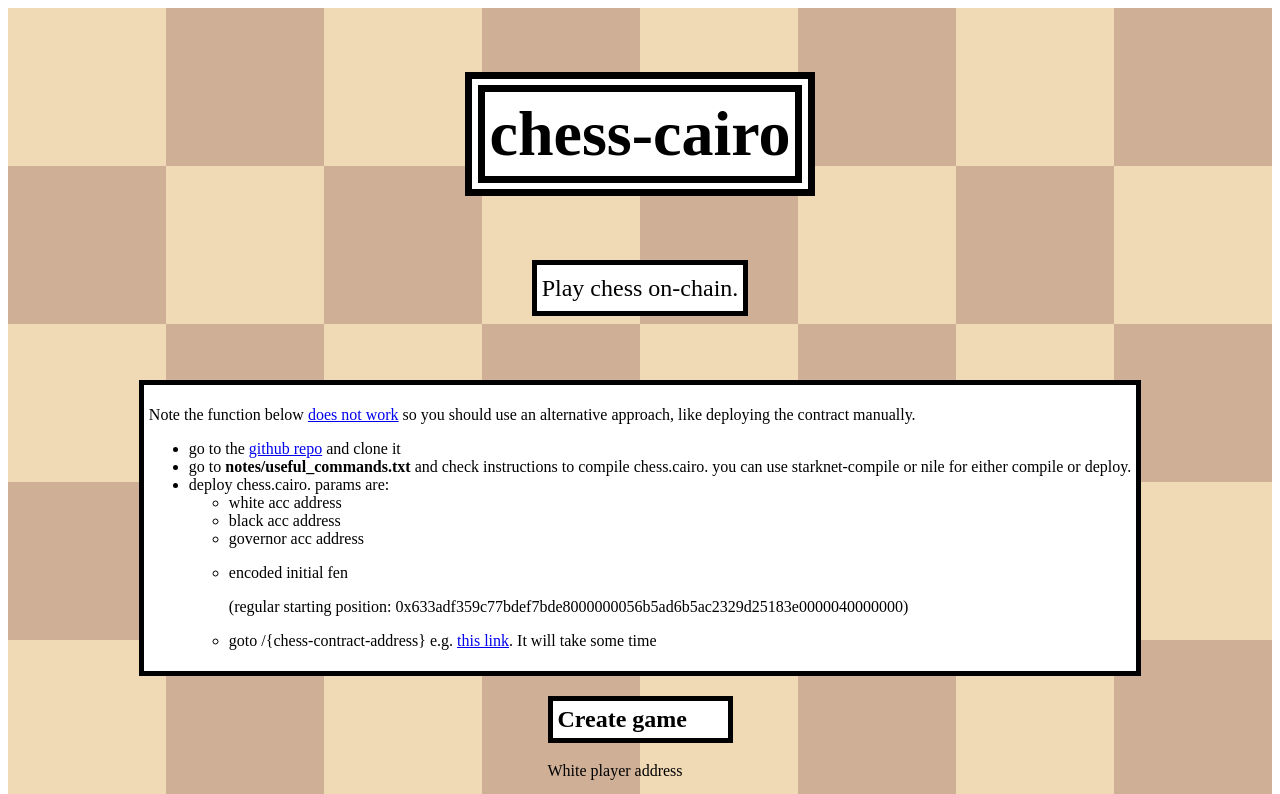
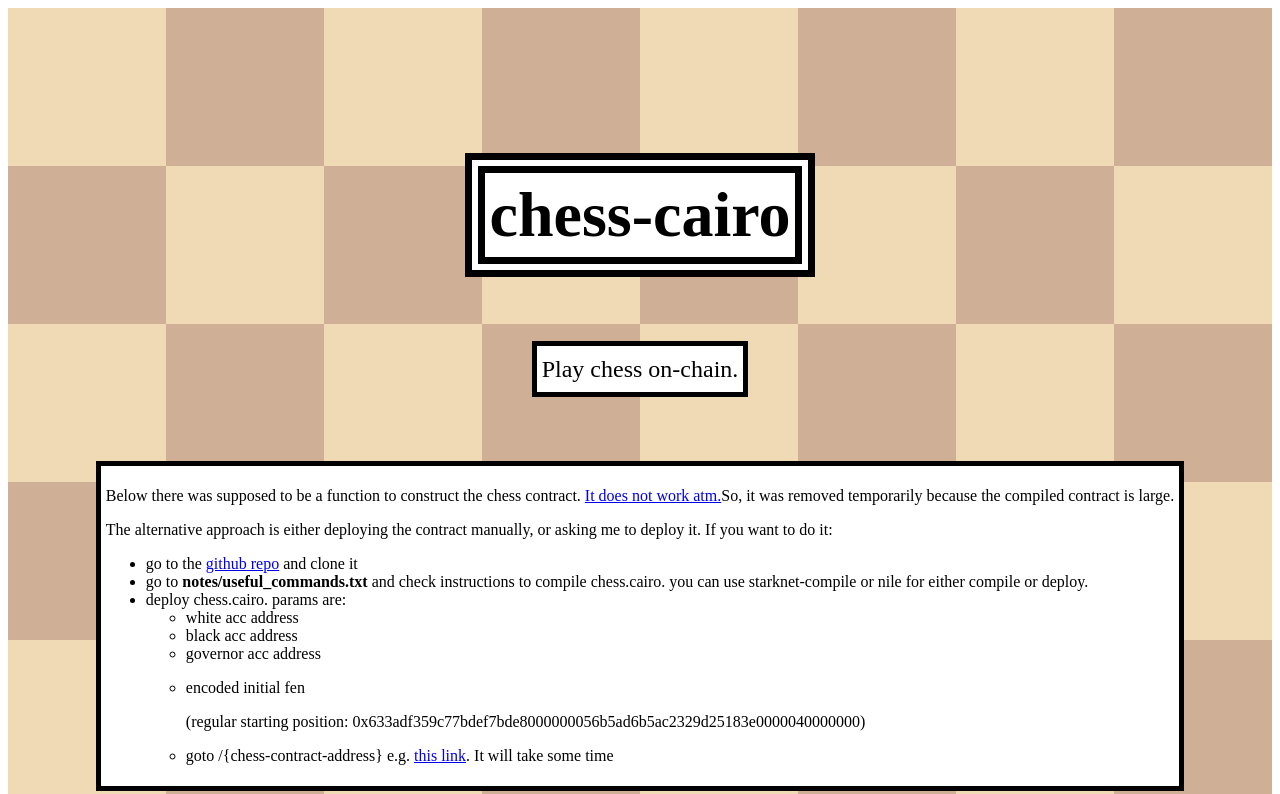
Before and after one commit to greenlucid/chess-cairo, a Next.js app in the folder frontend/: page / in a window 1280 px wide. Shown: the top 794 px of the page. Built offline with nearby package versions, Linux system fonts and the light colour scheme.

Commit message:
refactor: comment out constructor
this is to make the page load faster

```diff
--- a/frontend/pages/[gameAddress].tsx
+++ b/frontend/pages/[gameAddress].tsx
@@ -3,7 +3,7 @@ import styles from "../styles/Home.module.css"
 import Head from "next/head"
 import { useRouter } from "next/router"
 import { useEffect, useState } from "react"
-import { Provider, stark } from "starknet"
+import { Provider } from "starknet"
 import decodeFen from "../utils/decodeFen"
 import { Chessboard, Pieces, Square } from "react-chessboard"
 import { encodeMove2 } from "../utils/encodeMove"
--- a/frontend/pages/index.tsx
+++ b/frontend/pages/index.tsx
@@ -6,8 +6,8 @@ import { CompiledContract, ContractFactory, Provider, Abi } from "starknet"
 import { useState } from "react"
 import fullEncodeFen from "../utils/encodeFen"
 
-import chessCompiled from "../../artifacts/chess.json"
-import chessAbi from "../../artifacts/abis/chess.json"
+//import chessCompiled from "../../artifacts/chess.json"
+//import chessAbi from "../../artifacts/abis/chess.json"
 import Link from "next/link"
 
 const initialFen = "rnbqkbnr/pppppppp/8/8/8/8/PPPPPPPP/RNBQKBNR w KQkq - 0 1"
@@ -18,7 +18,7 @@ type CreateGameParams = {
   governor: string
   fen: string
 }
-
+/*
 const CreateGameForm: React.FC<any> = ({ deployGame, loading }: any) => {
   if (loading) return null
   return (
@@ -106,17 +106,22 @@ const CreateGame: React.FC = () => {
     </div>
   )
 }
+*/
 
 const AlternativeExplainer = () => {
   return (
     <div className={styles.lightEnclosed}>
       <p>
-        Note the function below{" "}
+        Below there was supposed to be a function to construct the chess
+        contract.{" "}
         <a href="https://github.com/0xs34n/starknet.js/issues/188">
-          does not work
-        </a>{" "}
-        so you should use an alternative approach, like deploying the contract
-        manually.
+          It does not work atm.
+        </a>
+        So, it was removed temporarily because the compiled contract is large.
+      </p>
+      <p>
+        The alternative approach is either deploying the contract manually, or
+        asking me to deploy it. If you want to do it:
       </p>
       <ul>
         <li>
@@ -172,7 +177,9 @@ const Home: NextPage = () => {
             Play chess on-chain.
           </p>
           <AlternativeExplainer />
-          <CreateGame />
+          {
+            //<CreateGame />
+          }
         </div>
       </body>
 
```
